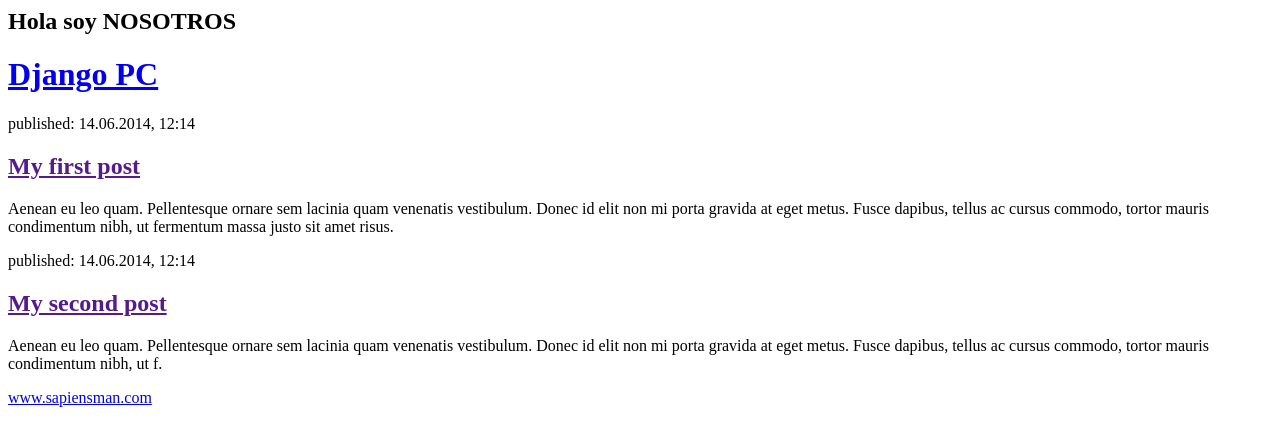
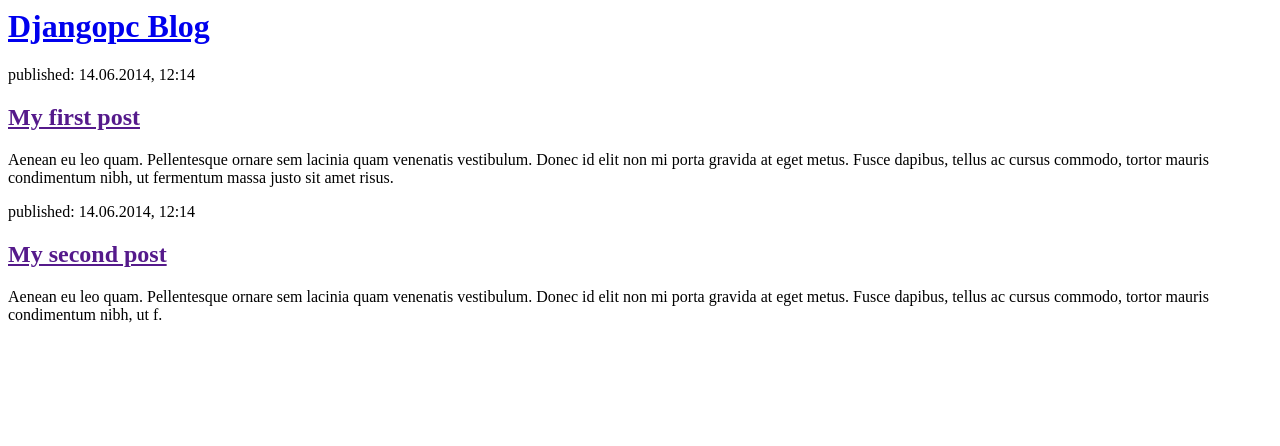
Before and after one commit to sapiensman/my-first-blog1, a Django app: page / in a window 1280 px wide. Shown: the top 446 px of the page. Run offline with Django 3.2, Linux system fonts and the light colour scheme.

Commit message:
volvemos a html inicial

```diff
--- a/blog/templates/blog/post_list.html
+++ b/blog/templates/blog/post_list.html
@@ -1,26 +1,10 @@
-{% load static %}
 <html>
     <head>
-        <title>Django PC blog</title>
-        {% block contenido%}
-        <h2>Hola soy NOSOTROS</h2>
-        {% endblock contenido %}
-
-
-
-
-
-
-
-
+        <title>Djangopc blog</title>
     </head>
     <body>
-
-        <script src = "static/js/test1.js"></script>
-
-
         <div>
-            <h1><a href="/">Django PC</a></h1>
+            <h1><a href="/">Djangopc Blog</a></h1>
         </div>
 
         <div>
@@ -34,7 +18,5 @@
             <h2><a href="">My second post</a></h2>
             <p>Aenean eu leo quam. Pellentesque ornare sem lacinia quam venenatis vestibulum. Donec id elit non mi porta gravida at eget metus. Fusce dapibus, tellus ac cursus commodo, tortor mauris condimentum nibh, ut f.</p>
         </div>
-        <p><a href="http://www.sapiensman.com/ESDictionary/index.htm" target="_blank">www.sapiensman.com</a></p>
-    <p>&nbsp;</p>
     </body>
 </html>
```
Also changed, not shown: sample.py (deleted, +0 -8 lines).
